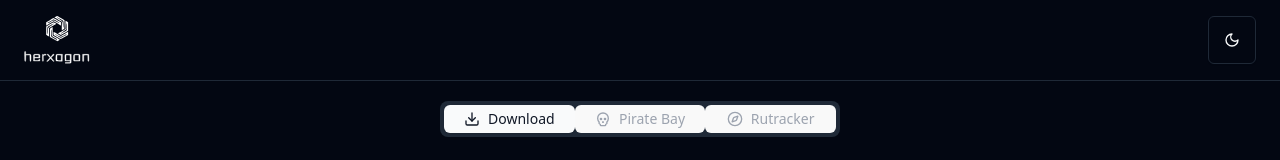
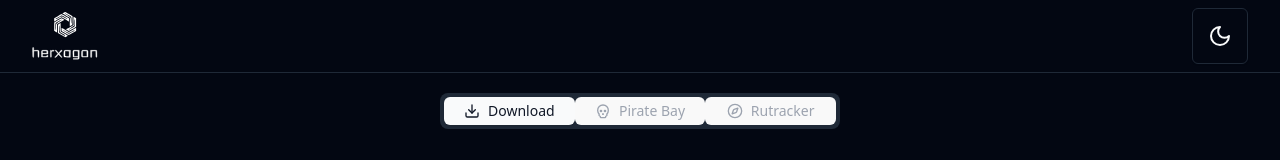
Before and after one commit to HasmikAtom/TorrentUI, a React (Vite) app in the folder frontend/: page / in a window 1280 px wide. Shown: the top 160 px of the page. Built offline with nearby package versions, Linux system fonts and the light colour scheme; no server answers.

Commit message:
ui changes

```diff
--- a/frontend/src/App.tsx
+++ b/frontend/src/App.tsx
@@ -48,7 +48,7 @@
 
   return (
     <>
-      <header className="flex items-center justify-between px-6 py-4 border-b">
+      <header className="flex items-center justify-between px-8 py-2 border-b">
         <img src={Logo} alt="Logo" className="h-12 dark:invert" />
         <ThemeToggle />
       </header>
--- a/frontend/src/components/ThemeToggle.tsx
+++ b/frontend/src/components/ThemeToggle.tsx
@@ -15,9 +15,9 @@
   return (
     <DropdownMenu>
       <DropdownMenuTrigger asChild>
-        <Button variant="outline" size="icon" className="h-12 w-12">
-          <Sun className="h-6 w-6 rotate-0 scale-100 transition-all dark:-rotate-90 dark:scale-0" />
-          <Moon className="absolute h-6 w-6 rotate-90 scale-0 transition-all dark:rotate-0 dark:scale-100" />
+        <Button variant="outline" size="icon" className="h-14 w-14">
+          <Sun className="h-6 w-6 rotate-0 scale-[1.5] transition-all dark:-rotate-90 dark:scale-0" />
+          <Moon className="absolute h-6 w-6 rotate-90 scale-0 transition-all dark:rotate-0 dark:scale-[1.5]" />
           <span className="sr-only">Toggle theme</span>
         </Button>
       </DropdownMenuTrigger>
```
